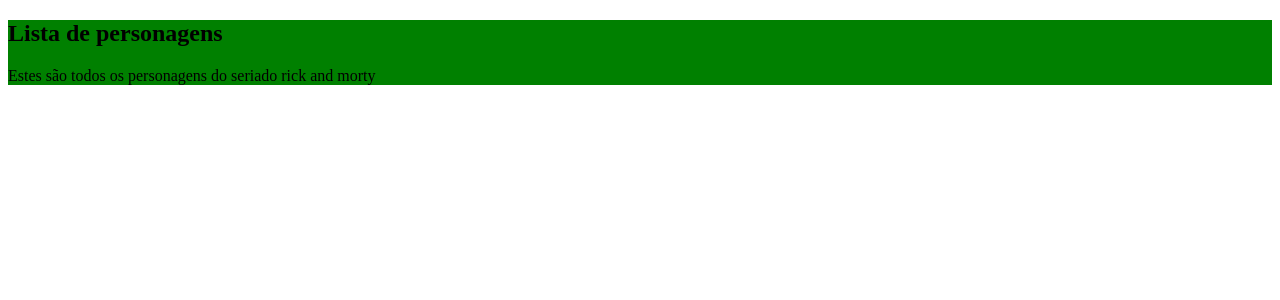
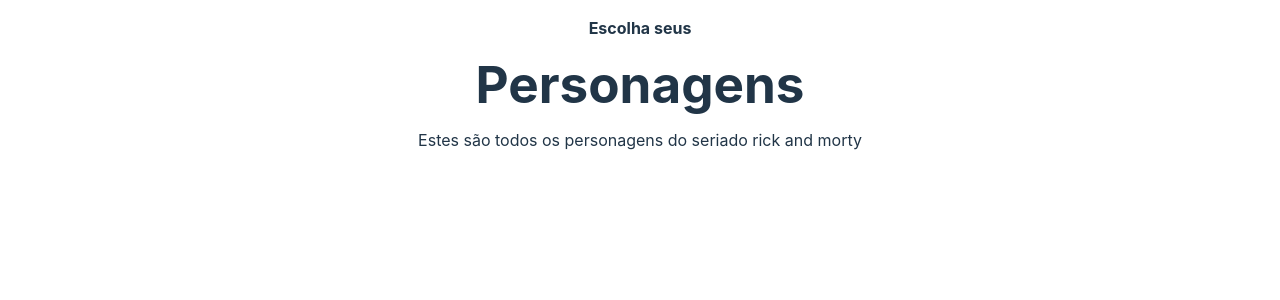
Before and after one commit to gabrielgl9/desafio-suflex-frontend, a React (Vite) app: page / in a window 1280 px wide. Shown: the top 300 px of the page. Built offline with nearby package versions, Linux system fonts and the light colour scheme.

Commit message:
feat: add header in home

```diff
--- a/src/App.css
+++ /dev/null
@@ -1,41 +0,0 @@
-#root {
-  max-width: 1280px;
-  margin: 0 auto;
-  padding: 2rem;
-  text-align: center;
-}
-
-.logo {
-  height: 6em;
-  padding: 1.5em;
-  will-change: filter;
-}
-.logo:hover {
-  filter: drop-shadow(0 0 2em #646cffaa);
-}
-.logo.react:hover {
-  filter: drop-shadow(0 0 2em #61dafbaa);
-}
-
-@keyframes logo-spin {
-  from {
-    transform: rotate(0deg);
-  }
-  to {
-    transform: rotate(360deg);
-  }
-}
-
-@media (prefers-reduced-motion: no-preference) {
-  a:nth-of-type(2) .logo {
-    animation: logo-spin infinite 20s linear;
-  }
-}
-
-.card {
-  padding: 2em;
-}
-
-.read-the-docs {
-  color: #888;
-}
--- /dev/null
+++ b/src/components/header/index.tsx
@@ -0,0 +1,12 @@
+import { ReactNode } from 'react'
+import { HeaderStyled } from './style'
+
+interface IHeader {
+  children: ReactNode
+}
+
+const Header = ({ children }: IHeader) => {
+  return <HeaderStyled>{children}</HeaderStyled>
+}
+
+export default Header
--- /dev/null
+++ b/src/components/header/style.ts
@@ -0,0 +1,17 @@
+import styled from "styled-components";
+
+export const HeaderStyled = styled.div`
+  display: flex;
+  align-items: center;
+  justify-content: center;
+  flex-direction: column;
+
+  text-align: center;
+  padding: 0.5rem;
+
+  h4,
+  h1,
+  p {
+    margin: 0.5rem 0;
+  }
+`;
--- /dev/null
+++ b/src/components/index.ts
@@ -0,0 +1 @@
+export { default as Header } from "./header";
--- a/src/index.css
+++ b/src/index.css
@@ -1,12 +1,12 @@
-/* :root {
+:root {
   font-family: Inter, Avenir, Helvetica, Arial, sans-serif;
   font-size: 16px;
   line-height: 24px;
   font-weight: 400;
 
   color-scheme: light dark;
-  color: rgba(255, 255, 255, 0.87);
-  background-color: #242424;
+  color: #213547;
+  background-color: #ffffff;
 
   font-synthesis: none;
   text-rendering: optimizeLegibility;
@@ -26,10 +26,11 @@ a:hover {
 
 body {
   margin: 0;
-  display: flex;
-  place-items: center;
-  min-width: 320px;
+  /* display: flex;
+  place-items: center; */
   min-height: 100vh;
+  min-width: 100vw;
+  max-width: 100vh;
 }
 
 h1 {
@@ -67,4 +68,4 @@ button:focus-visible {
   button {
     background-color: #f9f9f9;
   }
-} */
+}
--- a/src/pages/home/home.tsx
+++ b/src/pages/home/home.tsx
@@ -1,10 +1,14 @@
+import { Header } from '../../components'
 import { Container } from './styles'
 
 const Home = () => {
   return (
     <Container>
-      <h2>Lista de personagens</h2>
-      <p> Estes são todos os personagens do seriado rick and morty</p>
+      <Header>
+        <h4>Escolha seus</h4>
+        <h1>Personagens</h1>
+        <p> Estes são todos os personagens do seriado rick and morty</p>
+      </Header>
     </Container>
   )
 }
--- a/src/pages/home/styles.ts
+++ b/src/pages/home/styles.ts
@@ -1,5 +1,3 @@
 import styled from "styled-components";
 
-export const Container = styled.div`
-  background: green;
-`;
+export const Container = styled.div``;
```
